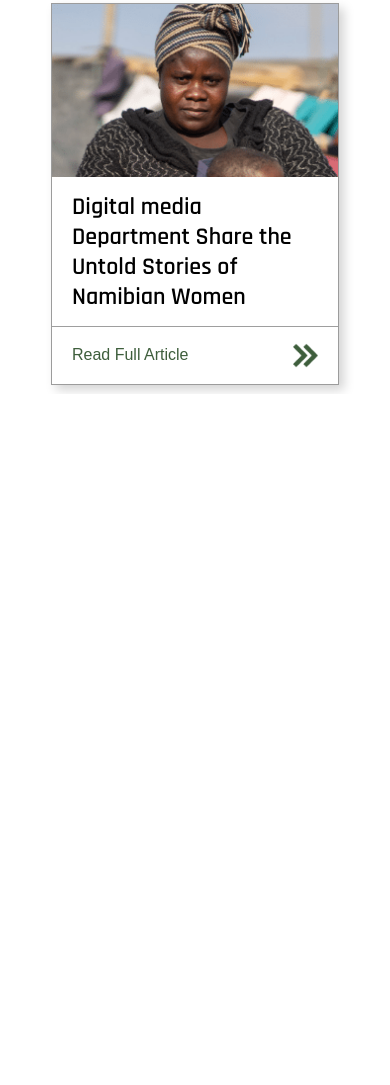
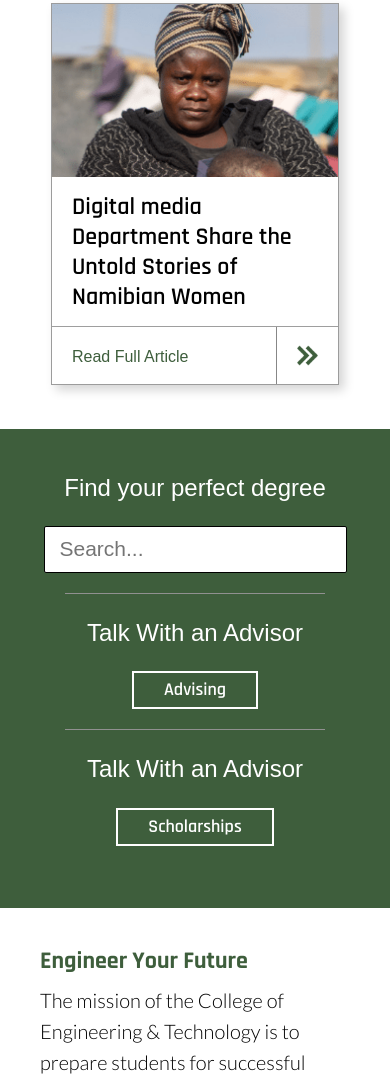
Before and after one commit to bingland/uvu-digital-media-test-react, a React app: page / in a window 390 px wide. Shown: the part 915-2000 px from the top of the page. Before the commit the page ends 1309 px from the top, so only its background shows below. Built offline with nearby package versions, Linux system fonts and the light colour scheme.

Commit message:
Commit made using teleportHQ

```diff
--- /dev/null
+++ b/src/components/component1.js
@@ -0,0 +1,28 @@
+import React from 'react'
+
+import PropTypes from 'prop-types'
+
+import projectStyles from '../style.module.css'
+import styles from './component1.module.css'
+
+const Component1 = (props) => {
+  return (
+    <div className={` ${styles['container']} ${styles[props.rootClassName]} `}>
+      <button className={` ${projectStyles['thqButton']} ${styles['button']} `}>
+        {props.button}
+      </button>
+    </div>
+  )
+}
+
+Component1.defaultProps = {
+  rootClassName: '',
+  button: 'Button',
+}
+
+Component1.propTypes = {
+  rootClassName: PropTypes.string,
+  button: PropTypes.string,
+}
+
+export default Component1
--- /dev/null
+++ b/src/components/component1.module.css
@@ -0,0 +1,29 @@
+.container {
+  display: flex;
+  position: relative;
+}
+
+
+@media(max-width: 479px) {
+  .button {
+    color: #ffffff;
+    font-size: 18px;
+    font-style: normal;
+    font-family: Rajdhani;
+    font-weight: 600;
+    padding-top: 7px;
+    border-color: #ffffff;
+    border-width: 2px;
+    padding-left: 30px;
+    border-radius: 0px;
+    padding-right: 30px;
+    padding-bottom: 7px;
+    background-color: rgba(255, 255, 255, 0);
+  }
+  .rootClassName {
+    margin-bottom: 20px;
+  }
+  .rootClassName1 {
+    margin-bottom: 20px;
+  }
+}
--- /dev/null
+++ b/src/components/green-mid-area.js
@@ -0,0 +1,40 @@
+import React from 'react'
+
+import PropTypes from 'prop-types'
+
+import SquareTextInputWhite from './square-text-input-white'
+import Component1 from './component1'
+import styles from './green-mid-area.module.css'
+
+const GreenMidArea = (props) => {
+  return (
+    <div className={styles['container']}>
+      <span className={styles['text']}>{props.text}</span>
+      <SquareTextInputWhite
+        textinput_placeholder="Search..."
+        rootClassName="rootClassName"
+      ></SquareTextInputWhite>
+      <span className={styles['text1']}>{props.text1}</span>
+      <Component1 rootClassName="rootClassName" button="Advising"></Component1>
+      <span className={styles['text2']}>{props.text2}</span>
+      <Component1
+        rootClassName="rootClassName1"
+        button="Scholarships"
+      ></Component1>
+    </div>
+  )
+}
+
+GreenMidArea.defaultProps = {
+  text: 'Find your perfect degree',
+  text1: 'Talk With an Advisor',
+  text2: 'Talk With an Advisor',
+}
+
+GreenMidArea.propTypes = {
+  text: PropTypes.string,
+  text1: PropTypes.string,
+  text2: PropTypes.string,
+}
+
+export default GreenMidArea
--- /dev/null
+++ b/src/components/green-mid-area.module.css
@@ -0,0 +1,56 @@
+.container {
+  flex: 0 0 auto;
+  width: 200px;
+  height: 100px;
+  display: flex;
+  align-items: center;
+  flex-direction: column;
+  justify-content: flex-start;
+}
+.text {
+  color: #ffffff;
+}
+.text1 {
+  color: #ffffff;
+}
+.text2 {
+  color: #ffffff;
+}
+@media(max-width: 479px) {
+  .container {
+    width: 100%;
+    height: 479px;
+    padding-top: 20px;
+    padding-bottom: 20px;
+    background-color: #3E5E3C;
+  }
+  .text {
+    font-size: 24px;
+    padding-top: 20px;
+    padding-bottom: 20px;
+  }
+  .text1 {
+    width: 260px;
+    font-size: 24px;
+    text-align: center;
+    padding-top: 20px;
+    border-color: #909090;
+    border-width: 1px;
+    padding-bottom: 20px;
+    border-left-width: 0px;
+    border-right-width: 0px;
+    border-bottom-width: 0px;
+  }
+  .text2 {
+    width: 260px;
+    font-size: 24px;
+    text-align: center;
+    padding-top: 20px;
+    border-color: #909090;
+    border-width: 1px;
+    padding-bottom: 20px;
+    border-left-width: 0px;
+    border-right-width: 0px;
+    border-bottom-width: 0px;
+  }
+}
--- a/src/components/news-event-tile.module.css
+++ b/src/components/news-event-tile.module.css
@@ -55,12 +55,20 @@
 }
 .text1 {
   color: #3e5e3c;
-  width: 230px;
+  width: 225px;
+  height: 100%;
+  padding-top: 18px;
+  border-color: #878787;
+  border-width: 1px;
   padding-left: 20px;
+  padding-bottom: 18px;
+  border-top-width: 0px;
+  border-left-width: 0px;
+  border-bottom-width: 0px;
 }
 .image1 {
-  width: 25px;
-  height: 25px;
+  width: 21px;
+  height: 21px;
   object-fit: cover;
   margin-right: 20px;
 }
--- a/src/components/simple-line-title.module.css
+++ b/src/components/simple-line-title.module.css
@@ -25,7 +25,11 @@
     width: 90%;
     height: 68px;
     margin-left: 0px;
-    border-color: #b1b1b1;
+    border-color: #afafaf;
+    border-width: 1px;
+    border-top-width: 0px;
+    border-left-width: 00px;
+    border-right-width: 0px;
   }
   .text {
     font-size: 24px;
--- /dev/null
+++ b/src/components/square-text-input-white.js
@@ -0,0 +1,30 @@
+import React from 'react'
+
+import PropTypes from 'prop-types'
+
+import projectStyles from '../style.module.css'
+import styles from './square-text-input-white.module.css'
+
+const SquareTextInputWhite = (props) => {
+  return (
+    <div className={` ${styles['container']} ${styles[props.rootClassName]} `}>
+      <input
+        type="text"
+        placeholder={props.textinput_placeholder}
+        className={` ${projectStyles['thqTextInput']} ${styles['textinput']} `}
+      />
+    </div>
+  )
+}
+
+SquareTextInputWhite.defaultProps = {
+  textinput_placeholder: 'placeholder',
+  rootClassName: '',
+}
+
+SquareTextInputWhite.propTypes = {
+  textinput_placeholder: PropTypes.string,
+  rootClassName: PropTypes.string,
+}
+
+export default SquareTextInputWhite
--- /dev/null
+++ b/src/components/square-text-input-white.module.css
@@ -0,0 +1,18 @@
+.container {
+  display: flex;
+  position: relative;
+}
+
+@media(max-width: 479px) {
+  .textinput {
+    font-size: 21px;
+    padding-top: 10px;
+    padding-left: 15px;
+    margin-bottom: 0px;
+    padding-right: 15px;
+    padding-bottom: 10px;
+  }
+  .rootClassName {
+    margin-bottom: 20px;
+  }
+}
--- /dev/null
+++ b/src/components/title-with-text.js
@@ -0,0 +1,30 @@
+import React from 'react'
+
+import PropTypes from 'prop-types'
+
+import styles from './title-with-text.module.css'
+
+const TitleWithText = (props) => {
+  return (
+    <div className={styles['container']}>
+      <span className={styles['text']}>{props.text}</span>
+      <span className={styles['text1']}>
+        <span className={styles['text2']}>
+          The mission of the College of Engineering &amp; Technology is to
+          prepare students for successful careers or advanced study in a
+          dynamic, technology-based, global environment.
+        </span>
+      </span>
+    </div>
+  )
+}
+
+TitleWithText.defaultProps = {
+  text: 'Engineer Your Future',
+}
+
+TitleWithText.propTypes = {
+  text: PropTypes.string,
+}
+
+export default TitleWithText
--- /dev/null
+++ b/src/components/title-with-text.module.css
@@ -0,0 +1,34 @@
+.container {
+  flex: 0 0 auto;
+  width: 200px;
+  display: flex;
+  align-items: center;
+  flex-direction: column;
+  justify-content: flex-start;
+}
+.text2 {
+  font-style: normal;
+  font-weight: 300;
+}
+@media(max-width: 479px) {
+  .container {
+    width: 100%;
+    padding-left: 40px;
+    padding-right: 40px;
+  }
+  .text {
+    color: #3e5e3c;
+    font-size: 24px;
+    align-self: flex-start;
+    font-style: normal;
+    font-family: Rajdhani;
+    font-weight: 700;
+    padding-top: 0px;
+    padding-left: 0px;
+    padding-bottom: 5px;
+  }
+  .text1 {
+    font-size: 20px;
+    font-family: Lato;
+  }
+}
--- /dev/null
+++ b/src/components/white-btn-empty.module.css
@@ -0,0 +1,8 @@
+.container {
+  width: 100%;
+  height: 400px;
+  display: flex;
+  position: relative;
+  align-items: flex-start;
+  flex-direction: column;
+}
--- a/src/style.module.css
+++ b/src/style.module.css
@@ -26,6 +26,7 @@
   --dl-radius-radius-radius8: 8px;
   --dl-space-space-doubleunit: 2rem;
   --dl-space-space-tripleunit: 3rem;
+  --dl-color-uvucolors-uvu_green: #3e5e3cff;
 }
 .thqLink {
   font-size: 16px;
--- a/src/views/home.js
+++ b/src/views/home.js
@@ -8,6 +8,8 @@ import WhiteCardTextBtn from '../components/white-card-text-btn'
 import GreenTitleWhiteCard from '../components/green-title-white-card'
 import SimpleLineTitle from '../components/simple-line-title'
 import NewsEventTile from '../components/news-event-tile'
+import GreenMidArea from '../components/green-mid-area'
+import TitleWithText from '../components/title-with-text'
 import styles from './home.module.css'
 
 const Home = () => {
@@ -35,6 +37,10 @@ const Home = () => {
         text1="Digital media Department Share the Untold Stories of Namibian Women"
         rootClassName="rootClassName"
       ></NewsEventTile>
+      <div className={styles['container6']}></div>
+      <GreenMidArea></GreenMidArea>
+      <div className={styles['container7']}></div>
+      <TitleWithText></TitleWithText>
     </div>
   )
 }
--- a/src/views/home.module.css
+++ b/src/views/home.module.css
@@ -52,6 +52,24 @@
   align-items: flex-start;
   flex-direction: row;
 }
+.container6 {
+  flex: 0 0 auto;
+  width: 100%;
+  border: 2px dashed rgba(120, 120, 120, 0.4);
+  height: 100px;
+  display: flex;
+  align-items: flex-start;
+  flex-direction: row;
+}
+.container7 {
+  flex: 0 0 auto;
+  width: 100%;
+  border: 2px dashed rgba(120, 120, 120, 0.4);
+  height: 100px;
+  display: flex;
+  align-items: flex-start;
+  flex-direction: row;
+}
 @media(max-width: 479px) {
   .container1 {
     height: 26px;
@@ -73,4 +91,12 @@
     height: 35px;
     border-style: hidden;
   }
+  .container6 {
+    height: 35px;
+    border-style: hidden;
+  }
+  .container7 {
+    height: 35px;
+    border-style: hidden;
+  }
 }
```
Also changed, not shown: src/components/white-btn-empty.js (added, +9 -0 lines).
